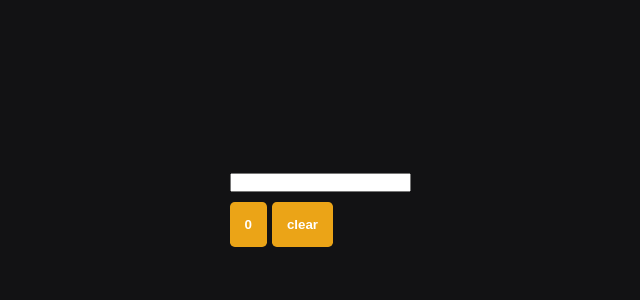
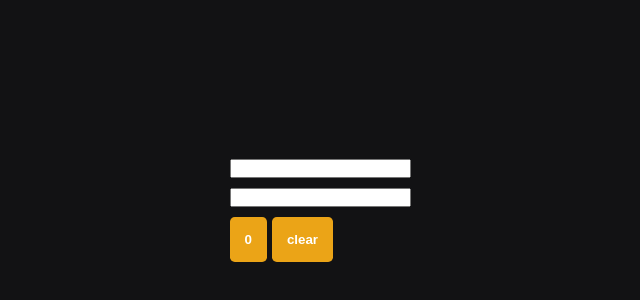
Before and after one commit to ZaninDe/react-basics-concepts, a React (Create React App) app: page / in a window 1280 px wide. Shown: the part 190-490 px from the top of the page, without its empty margins (320-960 px from the left). Built offline with nearby package versions, Linux system fonts and the light colour scheme.

Commit message:
add password input

```diff
--- a/src/components/Button/index.js
+++ b/src/components/Button/index.js
@@ -12,7 +12,9 @@ export const Button = () => {
 
   return (
     <>
+
       <input id="value" type="text" />
+      <input id="value" type="password" />
 
       <div>
         <button
--- a/src/components/Button/styles.css
+++ b/src/components/Button/styles.css
@@ -8,7 +8,10 @@
   border-radius: 0.3rem;
 }
 
+
+
 input {
   color: black;
   margin-bottom: 10px;
+  display: flex;
 }
```
